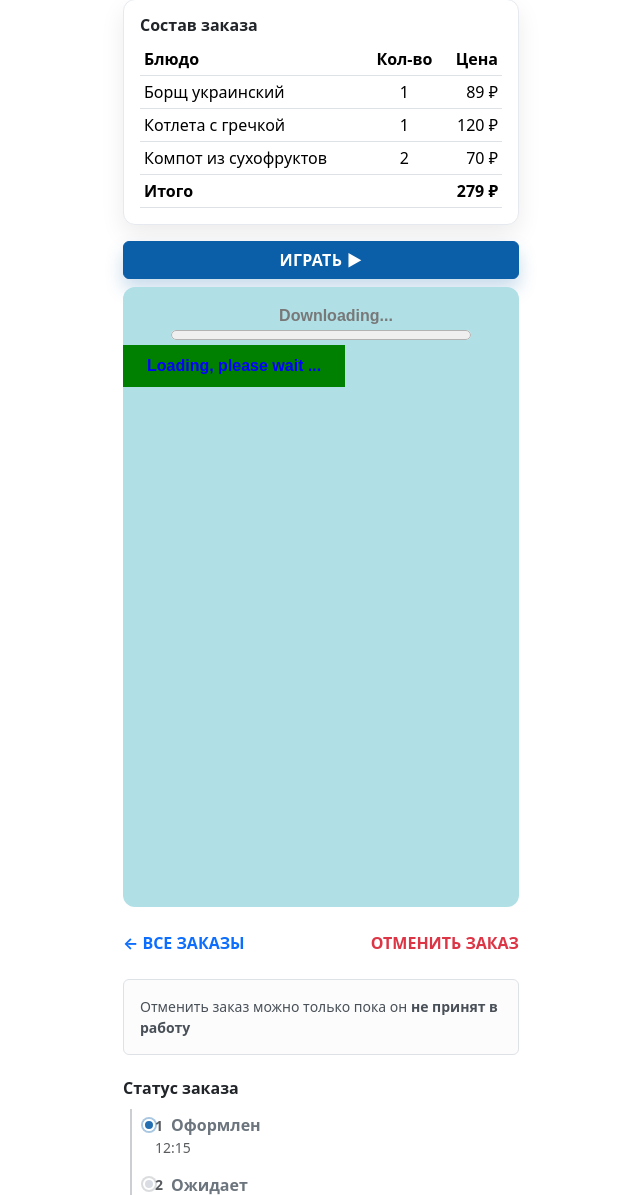
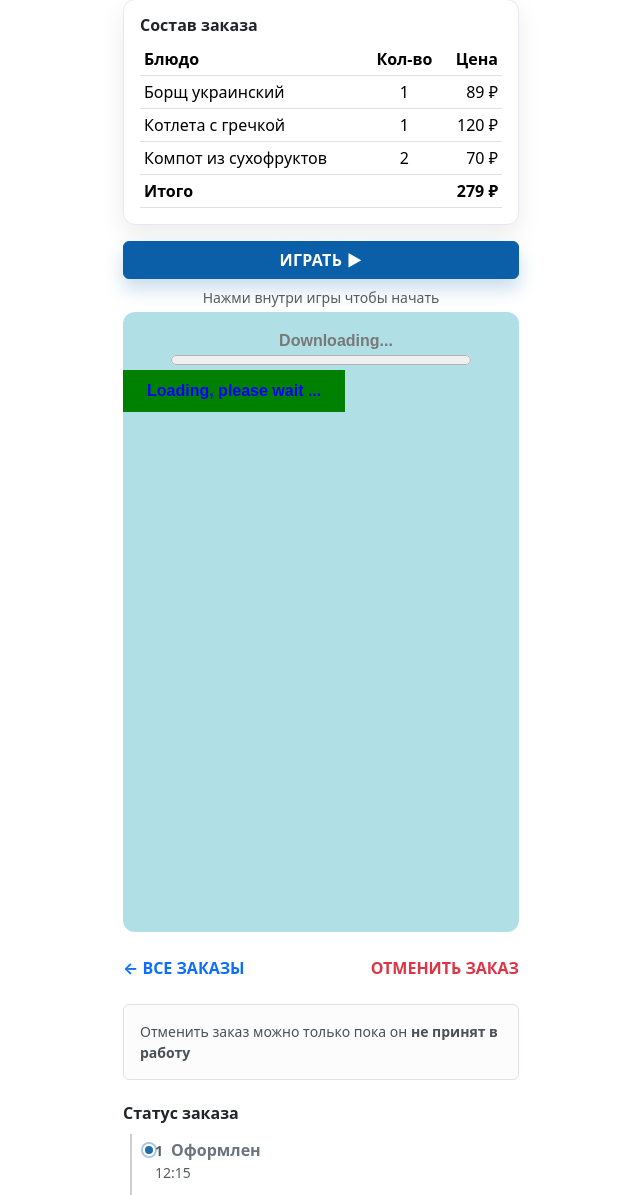
Before and after one commit to eons7/MIFOOD, a Flask app: page /preview/order/status in a window 1280 px wide, after a click on "ИГРАТЬ ▶". Shown: the part 299-1494 px from the top of the page, without its empty margins (319-959 px from the left). Run offline with Flask 3, Linux system fonts and the light colour scheme; some libraries are stand-ins or nearby versions.

Commit message:
game fix

```diff
--- a/app/static/css/main.css
+++ b/app/static/css/main.css
@@ -478,10 +478,20 @@ body {
   display: none;
 }
 
+.mifud-game-wrap {
+  width: 100%;
+  height: 620px;
+  overflow: hidden;
+  border-radius: 12px;
+  position: relative;
+}
+
 .mifud-game-iframe {
   width: 100%;
-  height: 620px;
+  height: 100%;
   border: none;
-  border-radius: 12px;
   display: block;
+  position: absolute;
+  top: 0;
+  left: 0;
 }
--- a/app/templates/orders/status.html
+++ b/app/templates/orders/status.html
@@ -56,12 +56,15 @@
     {% if order.status in ['pending', 'confirmed', 'ready'] %}
     <details class="mifud-game-block mb-4">
       <summary class="btn mifud-btn-primary w-100">ИГРАТЬ ▶</summary>
-      <iframe
-        src="{{ url_for('static', filename='game/index-1.html') }}"
-        class="mifud-game-iframe mt-2"
-        scrolling="no"
-        allowfullscreen
-      ></iframe>
+      <p class="small text-muted mt-2 mb-1 text-center">Нажми внутри игры чтобы начать</p>
+      <div class="mifud-game-wrap">
+        <iframe
+          src="{{ url_for('static', filename='game/index-1.html') }}"
+          class="mifud-game-iframe"
+          scrolling="no"
+          allowfullscreen
+        ></iframe>
+      </div>
     </details>
     {% endif %}
 
```
